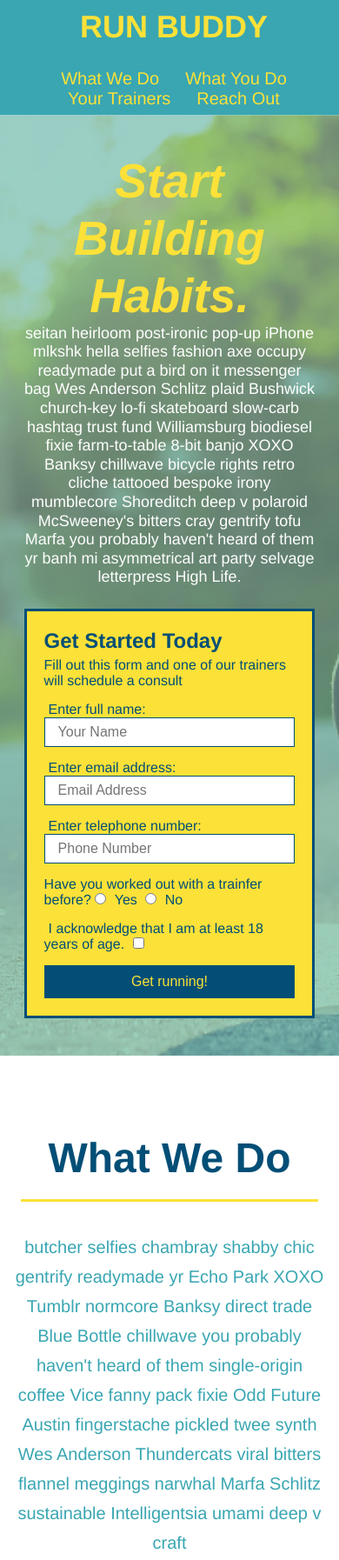
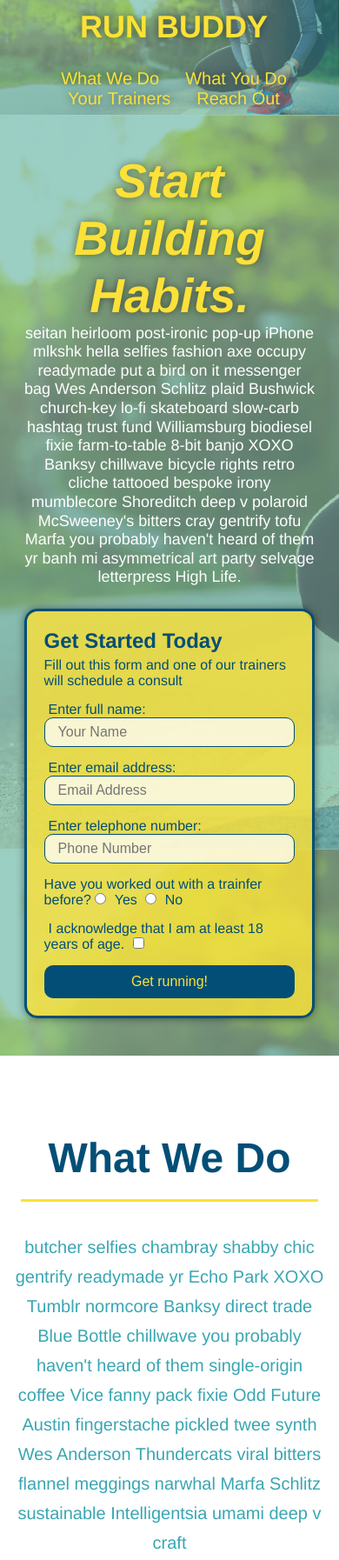
Before and after one commit to VincentCoolridge/run-buddy, a plain HTML site: page index.html in a window 390 px wide. Shown: the top 1794 px of the page at 87% size. Drawn offline with Linux system fonts and the light colour scheme.

Commit message:
updated aesthetics

```diff
--- a/assets/css/style.css
+++ b/assets/css/style.css
@@ -15,12 +15,20 @@ header {
     display:flex;
     justify-content: space-between;
     flex-wrap: wrap;
+    position: -webkit-sticky;
+    position:sticky;
+    top: 0;
+    background-image: url("../images/hero-bg.jpg");
+    background-size: cover;
+    background-position: 80%;
+    background-attachment: fixed;
 }
 header h1 {
     font-weight: bold;
     font-size: 36px;
     color: #fce138;
     margin: 0;
+    text-shadow: 0 0 10px rgba(0, 0, 0, 0.5);
 }
 header a {
     text-decoration: none;
@@ -43,6 +51,13 @@ header nav ul li a {
     padding: 10px 15px;
     font-weight: lighter;
     font-size: 1.5vw;
+    text-shadow: 0 0 10px rgba(0, 0, 0, 0.5);
+}
+header nav ul li a:hover {
+    background: #fce138;
+    color: #024e76;
+    border-radius: 15px;
+    text-shadow: none;
 }
 footer {
     background: #fce138;
@@ -71,11 +86,12 @@ section {
 .hero {
     background-image: url("../images/hero-bg.jpg");
     background-size: cover;
-    background-position: center;
+    background-position: 80%;
     display:flex;
     justify-content: center;
     flex-wrap:wrap;
     align-items: flex-start;
+    background-attachment:fixed;
 }
 /* Hero Style End */
 .hero-cta {
@@ -90,14 +106,17 @@ section {
     font-style: italic;
     font-size: 55px;
     color:#fce138;
+    text-shadow: 0 0 10px rgba(0, 0, 0, 0.5);
 }
 .hero-form {
     border: 3px solid #024e76;
-    background-color: #fce138;
+    background-color: rgba(252, 225, 56, 0.8);
     padding: 20px;
     color: #024e76;
     width:40%;
     margin: 3.5%;
+    box-shadow: 0 0 10px rgba(0, 0, 0, 0.5);
+    border-radius: 15px;
 }
 .hero-form h3 {
     font-size: 24px;
@@ -114,6 +133,12 @@ section {
     color: #024e76;
     width: 100%;
     margin-bottom: 15px;
+    border-radius: 10px;
+    background-color: rgba(255,255,255, 0.75);
+}
+.form-input:focus {
+    background-color: rgba(255, 255, 255, 1);
+    outline:none;
 }
 .hero-form label {
     margin: 0 5px;
@@ -124,6 +149,10 @@ section {
     border: none;
     padding: 10px 20px;
     font-size: 16px;
+    border-radius: 10px;
+}
+.hero-form button:hover {
+    background-color:#39a6b2;
 }
 /* HERO STYLES END */
 
@@ -157,11 +186,13 @@ section {
     margin: 50px auto;
     padding-bottom: 50px;
     width: 80%;
-    border-bottom: 1px solid #39a6b2;
     display: flex;
     flex-wrap: wrap;
     align-items: center;
     justify-content: space-between;
+}
+.step:not(:last-child){
+    border-bottom:1px solid #39a6b2;
 }
 .step h3 {
     color: #024e76;
@@ -273,6 +304,12 @@ section {
     width: 100%;
     margin-bottom: 15px;
     margin-top: 5px;
+    border-radius: 10px;
+    background-color: rgba(255, 255, 255, .75);
+}
+.contact-form input:focus, .contact-form textarea:focus {
+    background-color: rgba(255,255,255, 1);
+    outline:none;
 }
 .contact-form button {
     width: 100%;
@@ -282,6 +319,11 @@ section {
     text-align: center;
     padding: 15px 0;
     font-size: 16px;
+    border-radius:10px;
+}
+.contact-form button:hover {
+    color:#fce138;
+    background:#39a6b2;
 }
 /* Reach out style end */
 .flex-row {
@@ -292,6 +334,7 @@ section {
     header {
         padding-bottom: 0;
         justify-content: center;
+        position:relative;
     }
     header h1 {
         width:100%;
```
